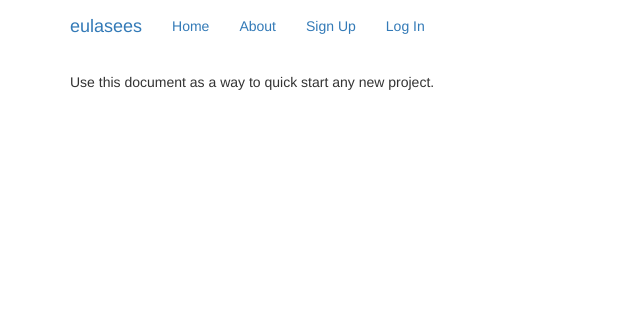
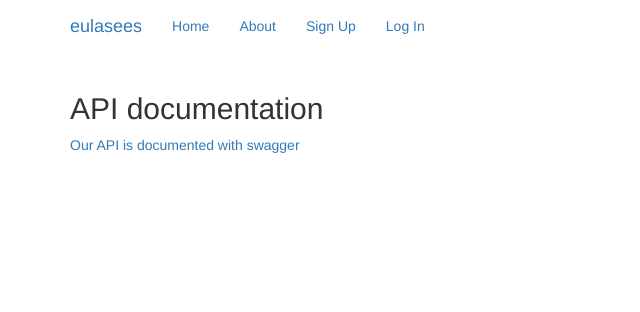
Before and after one commit to swfiua/eulasees, a Django app: template eulasees/templates/pages/about.html in a window 1280 px wide. Shown: the top 312 px of the page, without its empty margins (0-640 px from the left). Run offline with Django 3.2, Linux system fonts and the light colour scheme; the template is opened without the code that fills it, so the values that code supplies are empty; some libraries are stand-ins or nearby versions.

Commit message:
changes prior to pull of Nick's stuff

```diff
--- a/eulasees/templates/pages/about.html
+++ b/eulasees/templates/pages/about.html
@@ -1 +1,10 @@
 {% extends "base.html" %}
+
+{% block content %}
+
+
+<h2>API documentation</h2>
+
+<a href="/docs/">Our API is documented with swagger</a>
+
+{% endblock %}
--- a/eulasees/templates/pages/home.html
+++ b/eulasees/templates/pages/home.html
@@ -1 +1,4 @@
 {% extends "base.html" %}
+
+{% block content %}
+{% endblock %}
--- a/requirements/base.txt
+++ b/requirements/base.txt
@@ -38,3 +38,4 @@ pytz==2014.7
 # Your custom requirements go here
 djangorestframework==2.3.5
 django-rest-swagger
+django-eulasees
```
Also changed, not shown: 1 other file.
